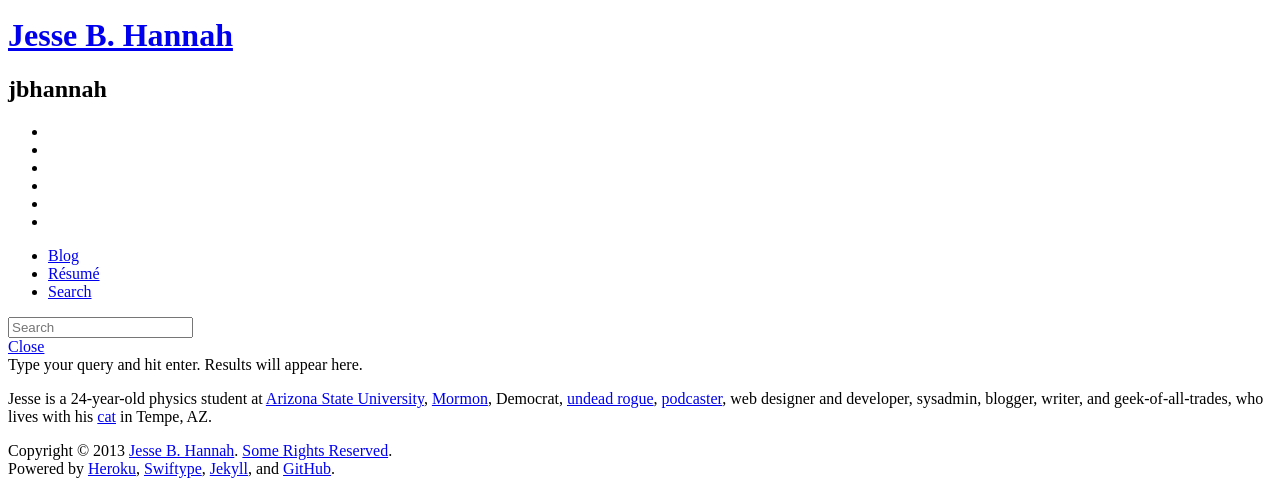
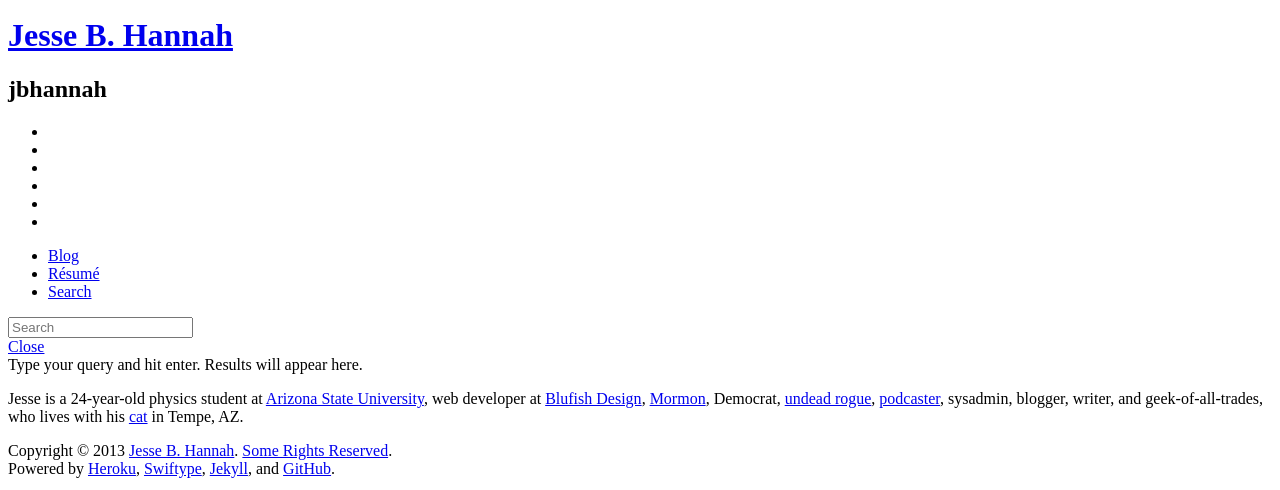
Before and after one commit to jbhannah/jbhannah.net-jekyll, a Jekyll site: the page built from index.html, in a window 1280 px wide, cut to the strip 212-702 px from the top of the page. Built offline with Jekyll 4.4.1, drawn with Linux system fonts in a browser that asks for light colours; nearby versions of some CDN libraries; some web fonts are replaced.

Commit message:
Add job title and affiliation reference to index page

```diff
--- a/index.html
+++ b/index.html
@@ -9,11 +9,14 @@ body_class: index
   <span itemprop="alumniOf" itemscope itemtype="http://schema.org/EducationalOrganization">
     <span itemprop="name"><a itemprop="url" href="http://www.asu.edu/">Arizona State University</a></span>,
   </span>
+  <span itemprop="jobTitle">web developer</span> at
+  <span itemprop="affiliation" itemscope itemtype="http://schema.org/Organization">
+    <span itemprop="name"><a itemprop="url" href="http://blufishdesign.com/">Blufish Design</a></span>,
+  </span>
   <a href="http://mormon.org/me/18K9">Mormon</a>,
   Democrat,
   <a href="/wow.html">undead rogue</a>,
   <a href="http://pitchforkpodcast.com/">podcaster</a>,
-  web designer and developer,
   sysadmin,
   blogger,
   writer,
```
